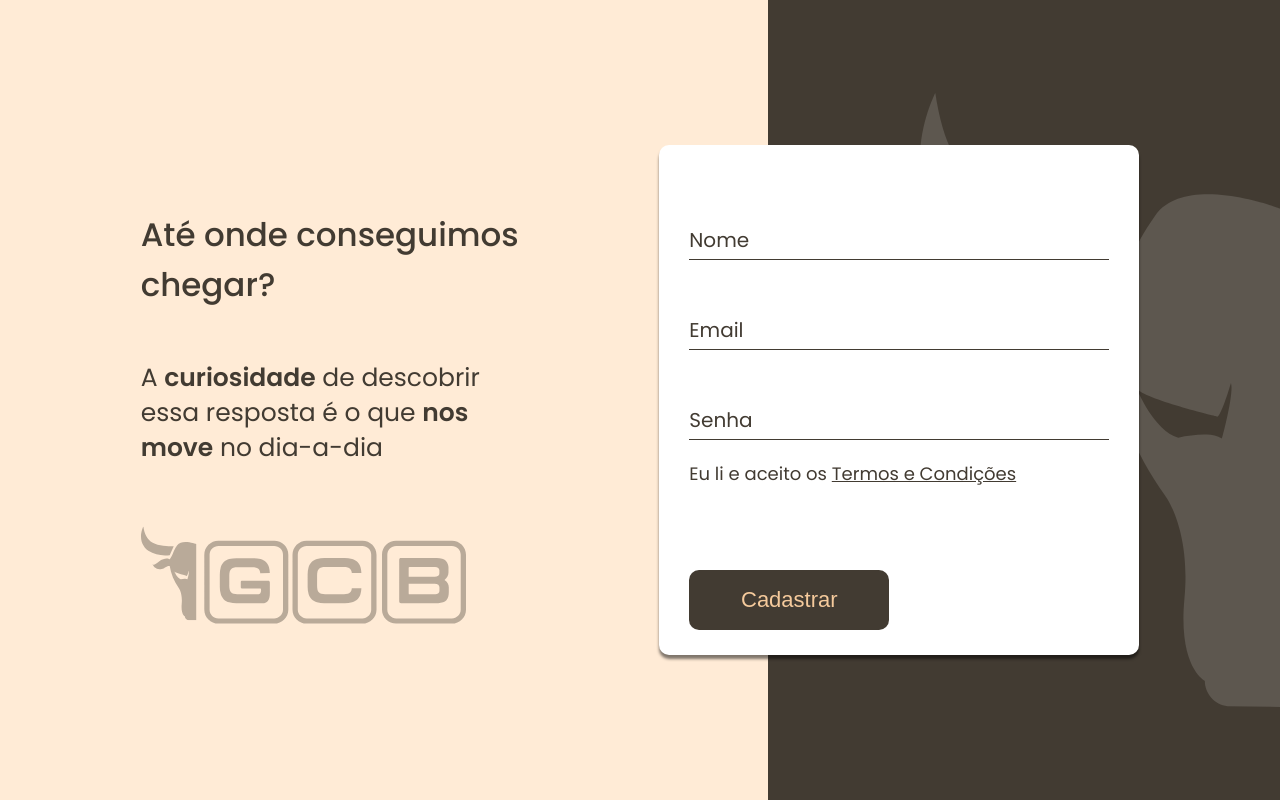
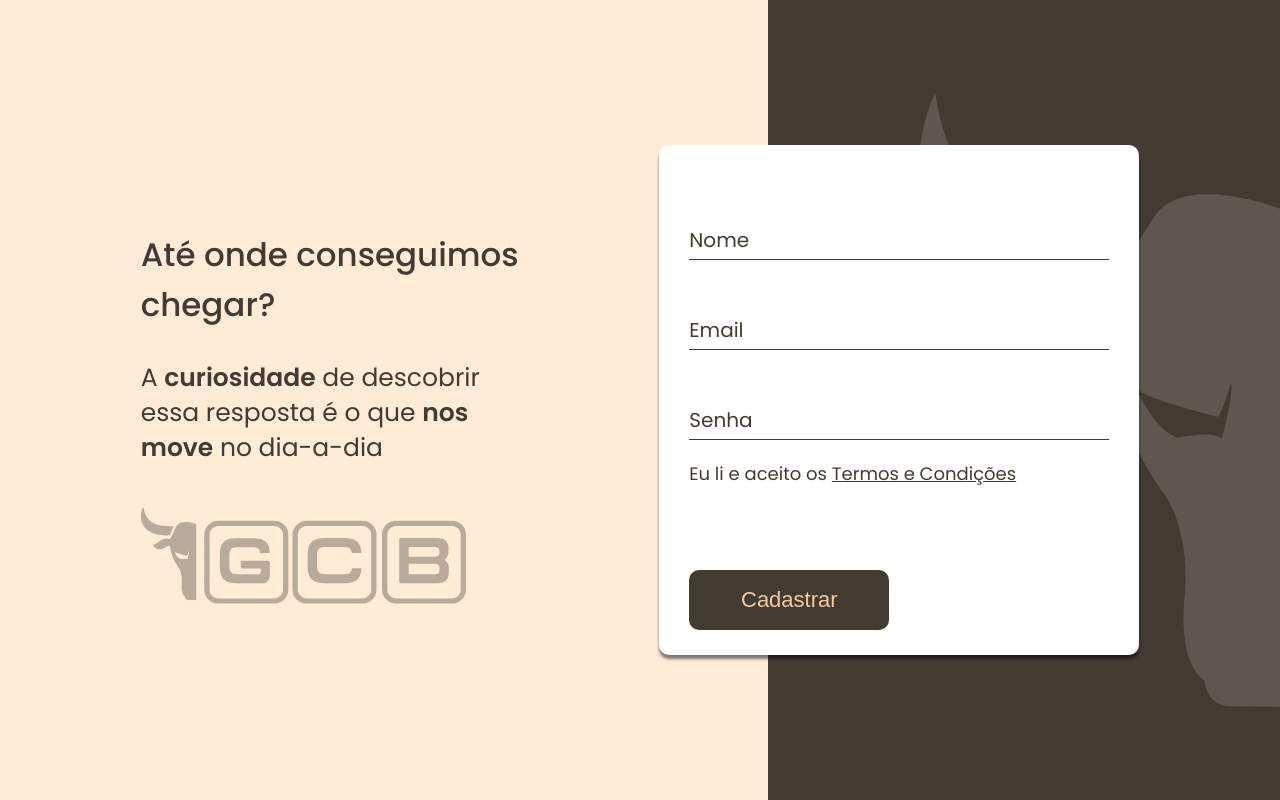
Before and after one commit to Kayke-Fujinaka/GCB-LoginPage, a Next.js app: page / in a window 1280 px wide. Built offline with nearby package versions, Linux system fonts and the light colour scheme.

Commit message:
fix: adjust datails in container

```diff
--- a/src/components/Content/styles.ts
+++ b/src/components/Content/styles.ts
@@ -5,9 +5,9 @@ export const Container = styled.div`
   display: flex;
   flex-direction: column;
   justify-content: center;
-  gap: 5rem;
+  gap: 3rem;
   color: ${theme.primaryColor};
-  @media (max-width: 900px) {
+  @media (max-width: 800px) {
     display: none;
   }
   p {
```
